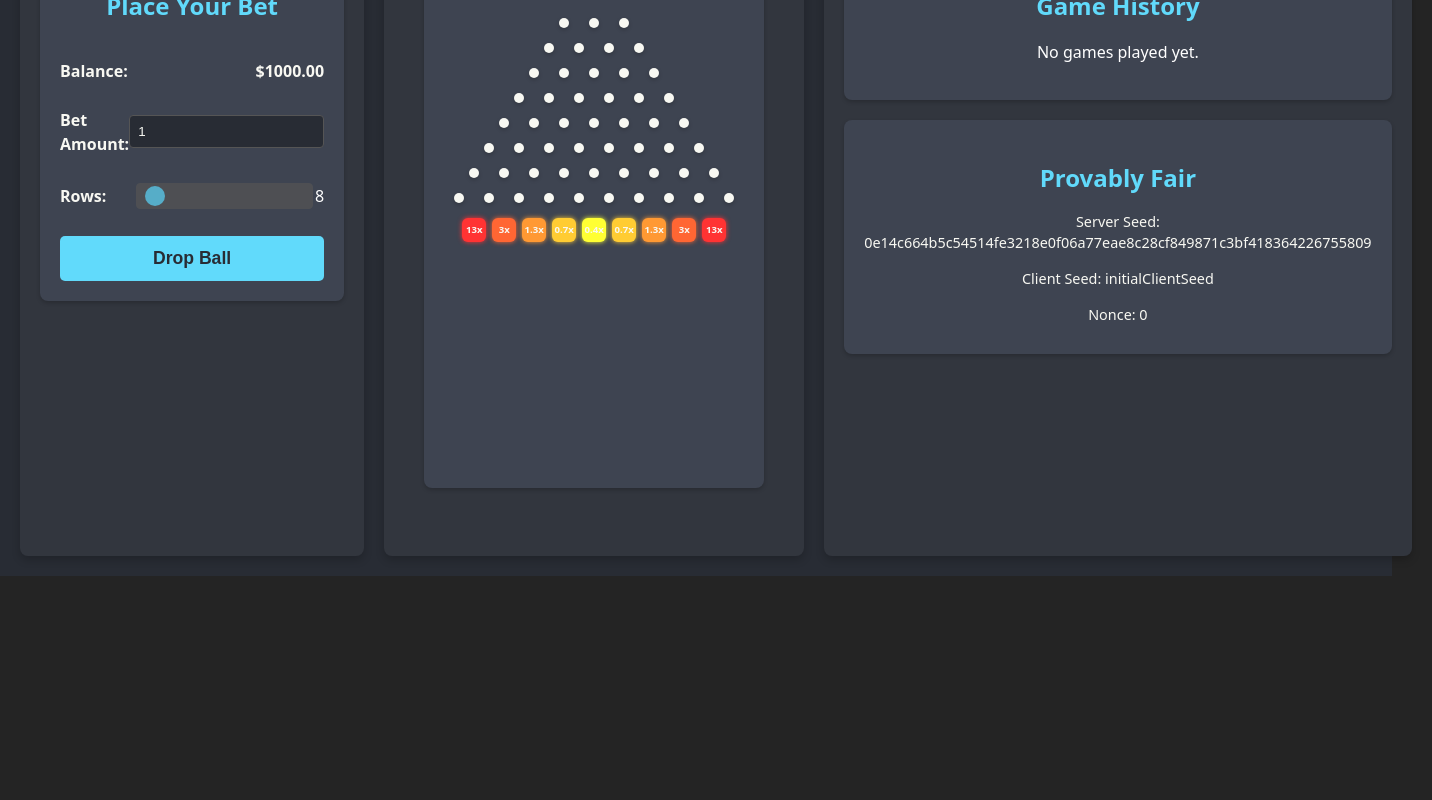
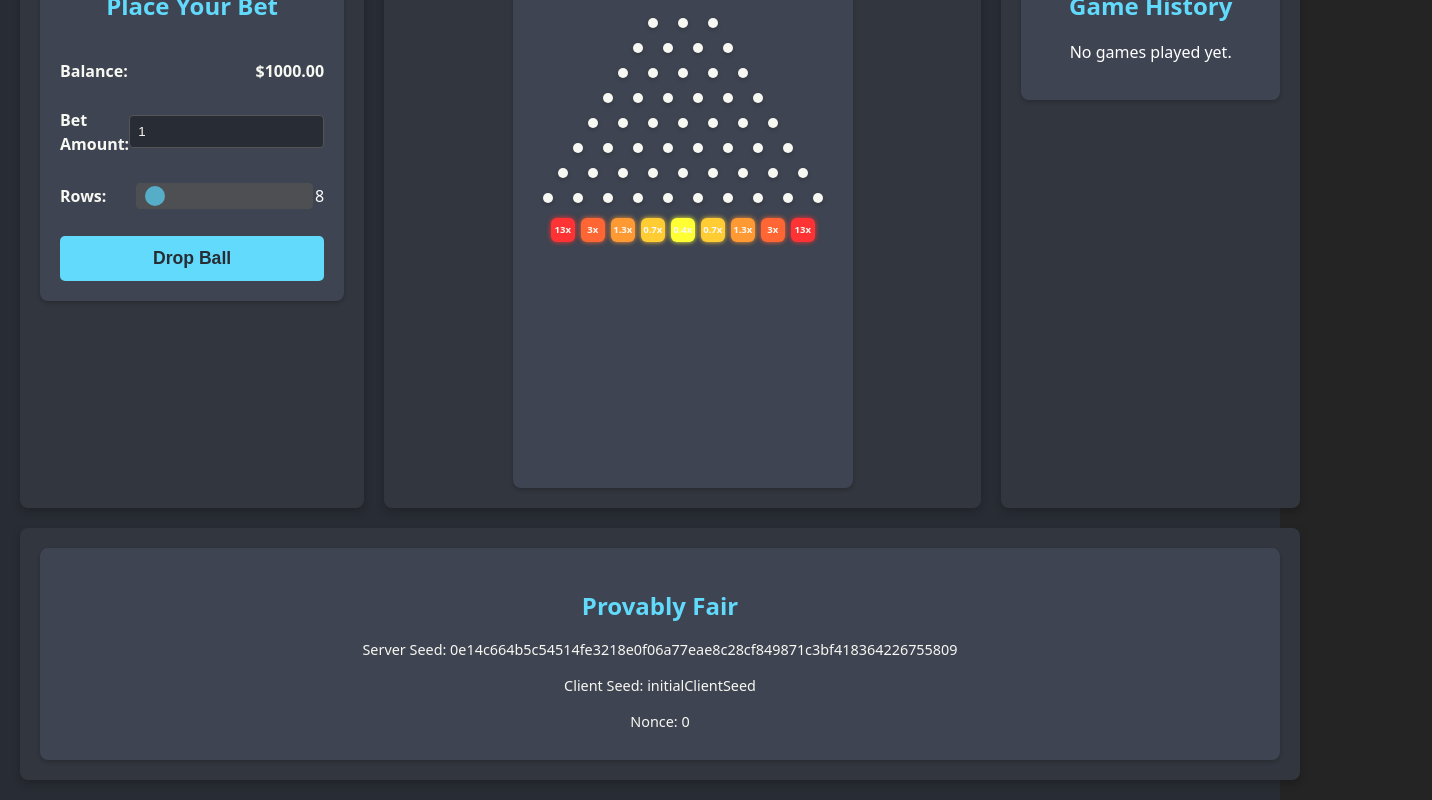
Before and after one commit to weirdspin/atomicdrop, a React (Vite) app in the folder atomicdrop/: page / in a window 1280 px wide. Shown: the part 224-1024 px from the top of the page, 1432 px wide, since content can reach past the window. Before the commit the page ends 800 px from the top, so only its background shows below. Built offline with nearby package versions, Linux system fonts and the light colour scheme.

Commit message:
feat: Move Provably Fair section below game area

```diff
--- a/atomicdrop/src/App.css
+++ b/atomicdrop/src/App.css
@@ -57,8 +57,15 @@ li {
 
 /* Responsive Design */
 @media (max-width: 992px) {
-  .game-container {
-    grid-template-columns: 1fr; /* Stack columns on smaller screens */
-    padding: 10px;
+    .game-container {
+      grid-template-columns: 1fr; /* Stack columns on smaller screens */
+      padding: 10px;
+    }
   }
-}
+
+  .provably-fair-container {
+    padding: 0 20px 20px; /* Match horizontal padding of game-container */
+    max-width: 1400px;
+    margin: 0 auto;
+    width: 100%;
+  }
--- a/atomicdrop/src/App.jsx
+++ b/atomicdrop/src/App.jsx
@@ -100,13 +100,17 @@ function App() {
         </div>
         <div className="game-column info-column">
           <GameHistory history={gameHistory} />
+        </div>
+      </main>
+      <div className="provably-fair-container">
+        <div className="game-column">
           <ProvablyFair
             serverSeed={serverSeed} // In a real game, you'd show the hashed seed before the bet
             clientSeed={clientSeed}
             nonce={nonce}
           />
         </div>
-      </main>
+      </div>
     </div>
   );
 }
```
